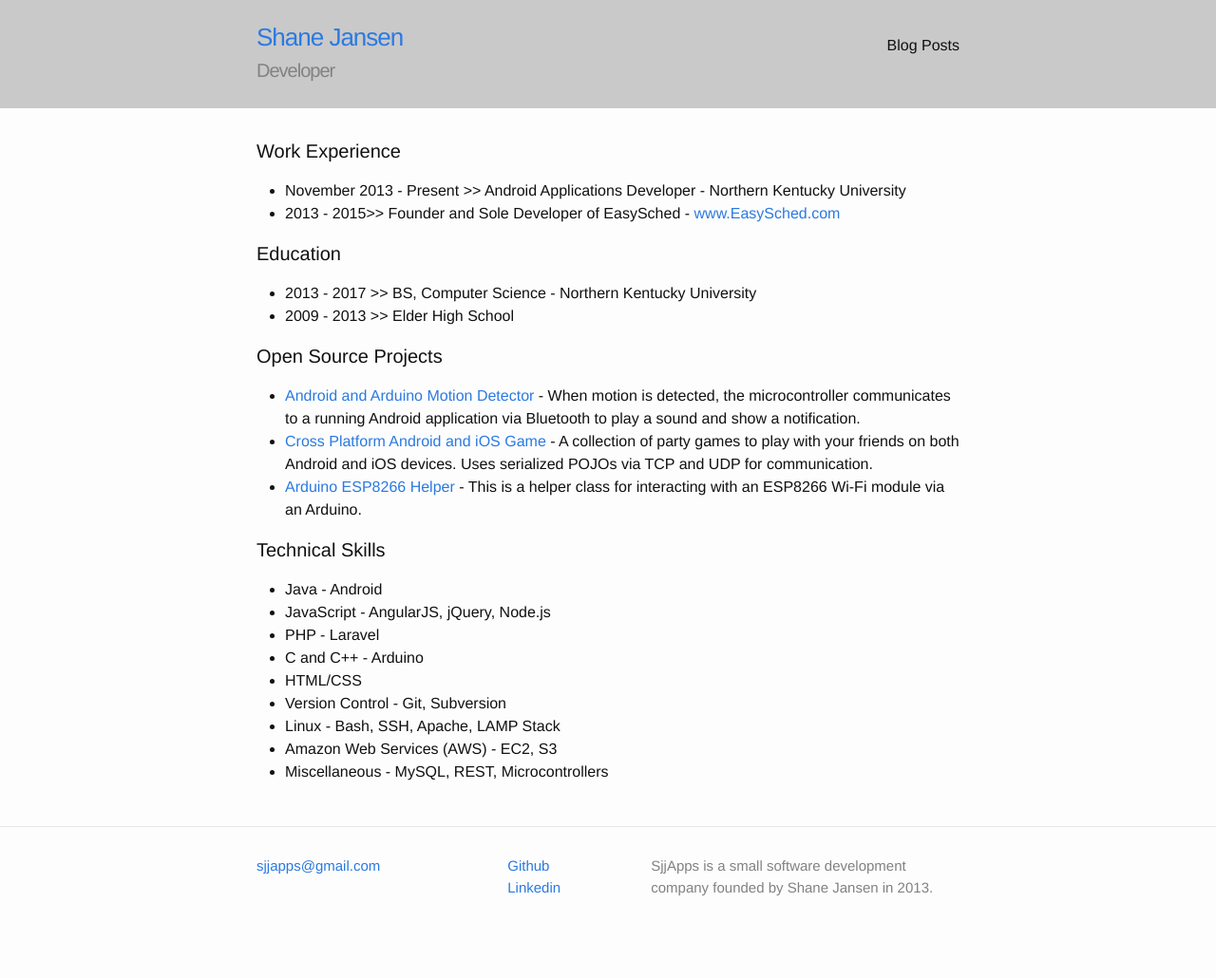
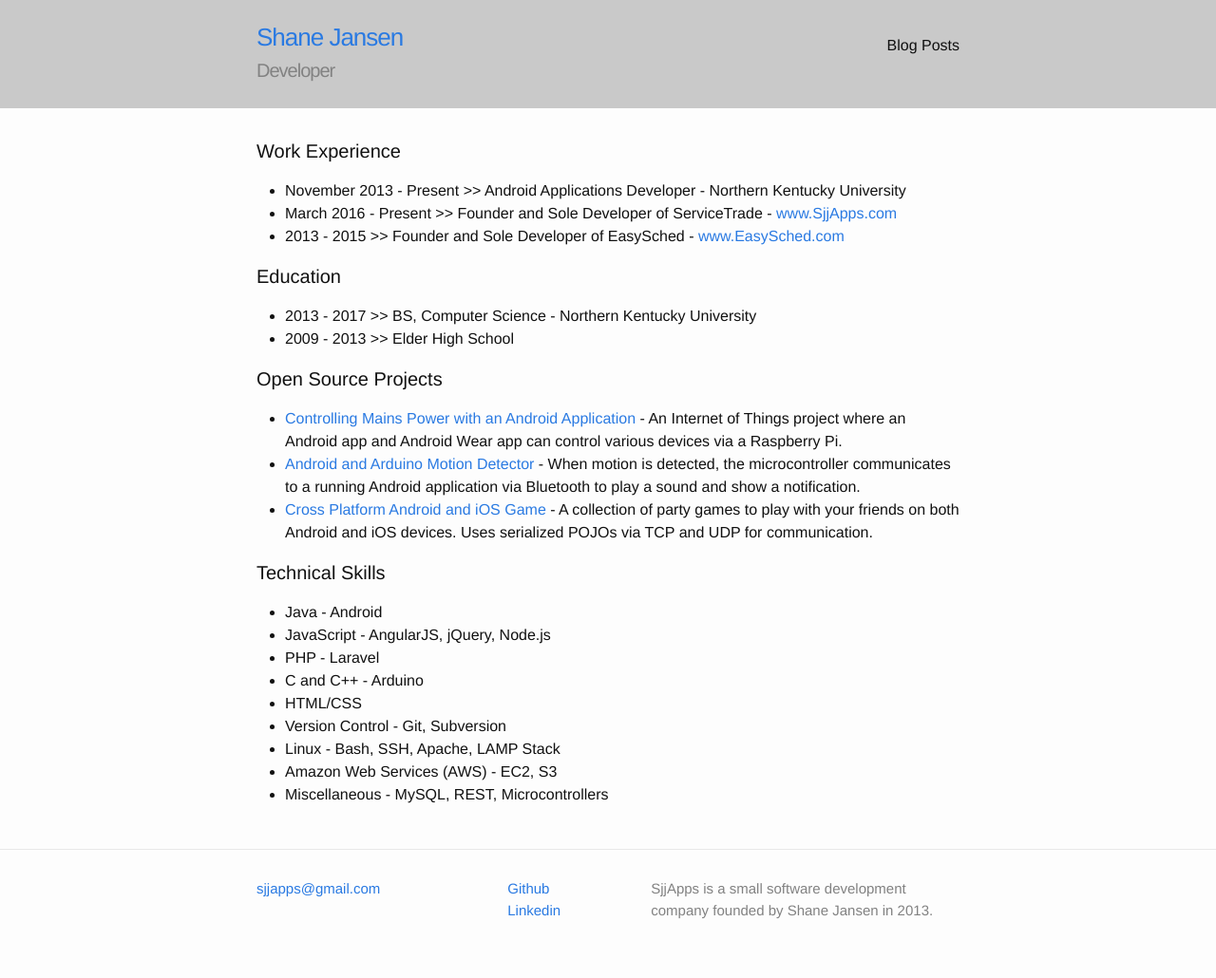
Before and after one commit to ShaneJansen/SjjAppsWebsite, a Jekyll site: the page built from index.html, in a window 1280 px wide. Shown: the whole page at 95% size. Built offline with Jekyll 4.4.1, drawn with Linux system fonts in a browser that asks for light colours; before the commit the page ends 1006 px from its top, so only the background shows below that.

Commit message:
Added new project and removed older project.

```diff
--- a/index.html
+++ b/index.html
@@ -11,8 +11,13 @@
         November 2013 - Present >> Android Applications Developer
         - Northern Kentucky University
       </li>
-      <li>2013 - 2015>> Founder and Sole Developer of EasySched
-      - <a href="http://www.easysched.com" target="_blank">www.EasySched.com</a></li>
+      <Li>
+        March 2016 - Present >> Founder and Sole Developer of ServiceTrade
+        - <a href="http://www.sjjapps.com" target="_blank">www.SjjApps.com</a>
+      </Li>
+      <li>2013 - 2015 >> Founder and Sole Developer of EasySched
+      - <a href="http://www.easysched.com" target="_blank">www.EasySched.com</a>
+      </li>
     </ul>
   </div>
 
@@ -33,6 +38,12 @@
   <div class="resume-listing">
     <ul>
       <li>
+        <a href="/android-wear-and-raspberry-pi-controlling-mains-power/">Controlling Mains Power
+          with an Android Application</a>
+        - An Internet of Things project where an Android app and Android Wear app can control
+        various devices via a Raspberry Pi.
+      </li>
+      <li>
         <a href="/android-bluetooth-motion-sensor-using-arduino/">Android and Arduino Motion Detector</a>
         - When motion is detected, the microcontroller communicates to a
         running Android application via Bluetooth to play a sound and show
@@ -42,11 +53,6 @@
         <a href="https://github.com/ShaneJansen/PartyGame" target="_blank">Cross Platform Android and iOS Game</a>
         - A collection of party games to play with your friends on both Android and iOS devices.
         Uses serialized POJOs via TCP and UDP for communication.
-      </li>
-      <li>
-        <a href="https://github.com/ShaneJansen/ArduinoEsp8266Helper" target="_blank">Arduino ESP8266 Helper</a>
-        - This is a helper class for
-        interacting with an ESP8266 Wi-Fi module via an Arduino.
       </li>
     </ul>
   </div>
```
Also changed, not shown: _posts/2016-03-15-android-wear-and-raspberry-pi-controlling-mains-power.markdown (added, +23 -0 lines).
